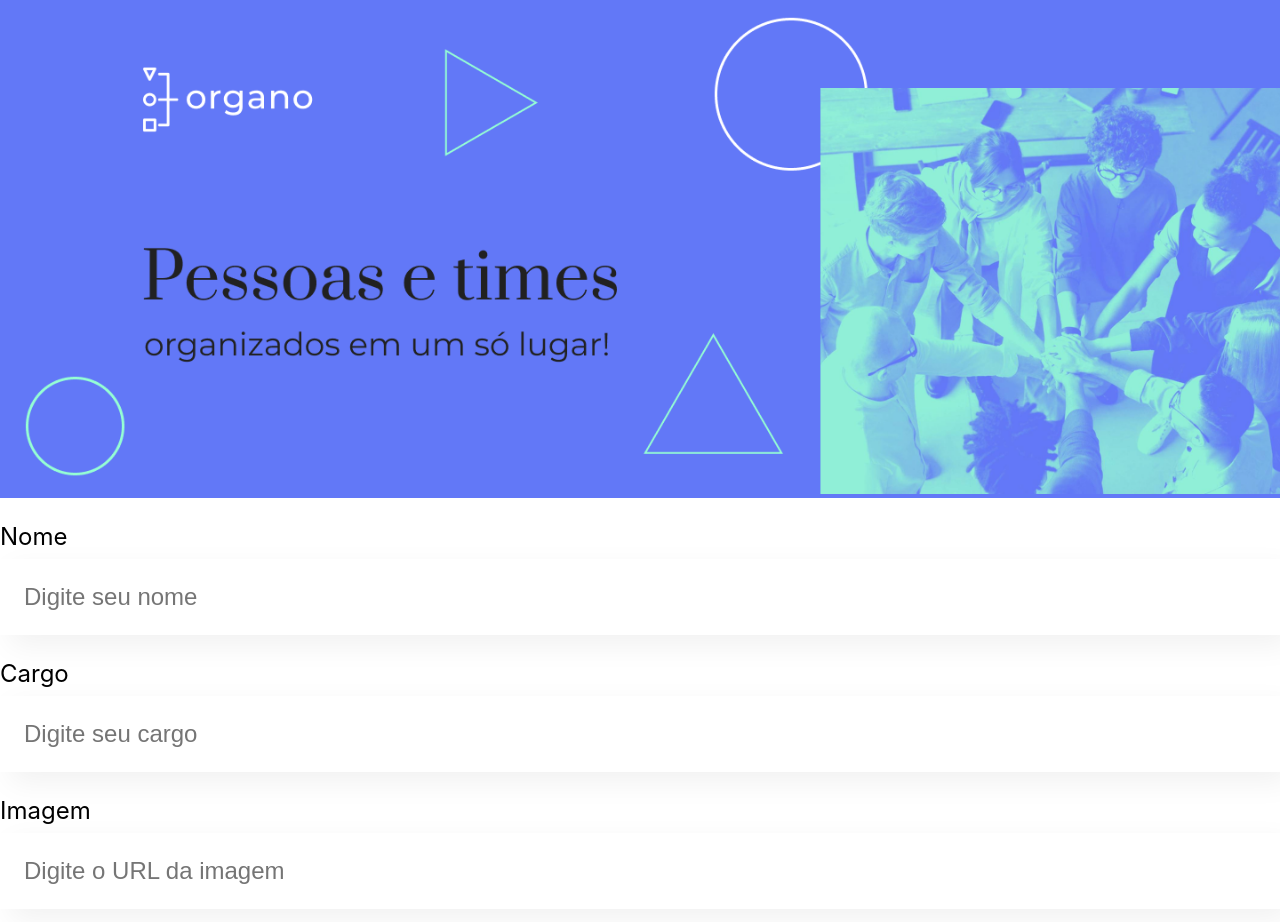
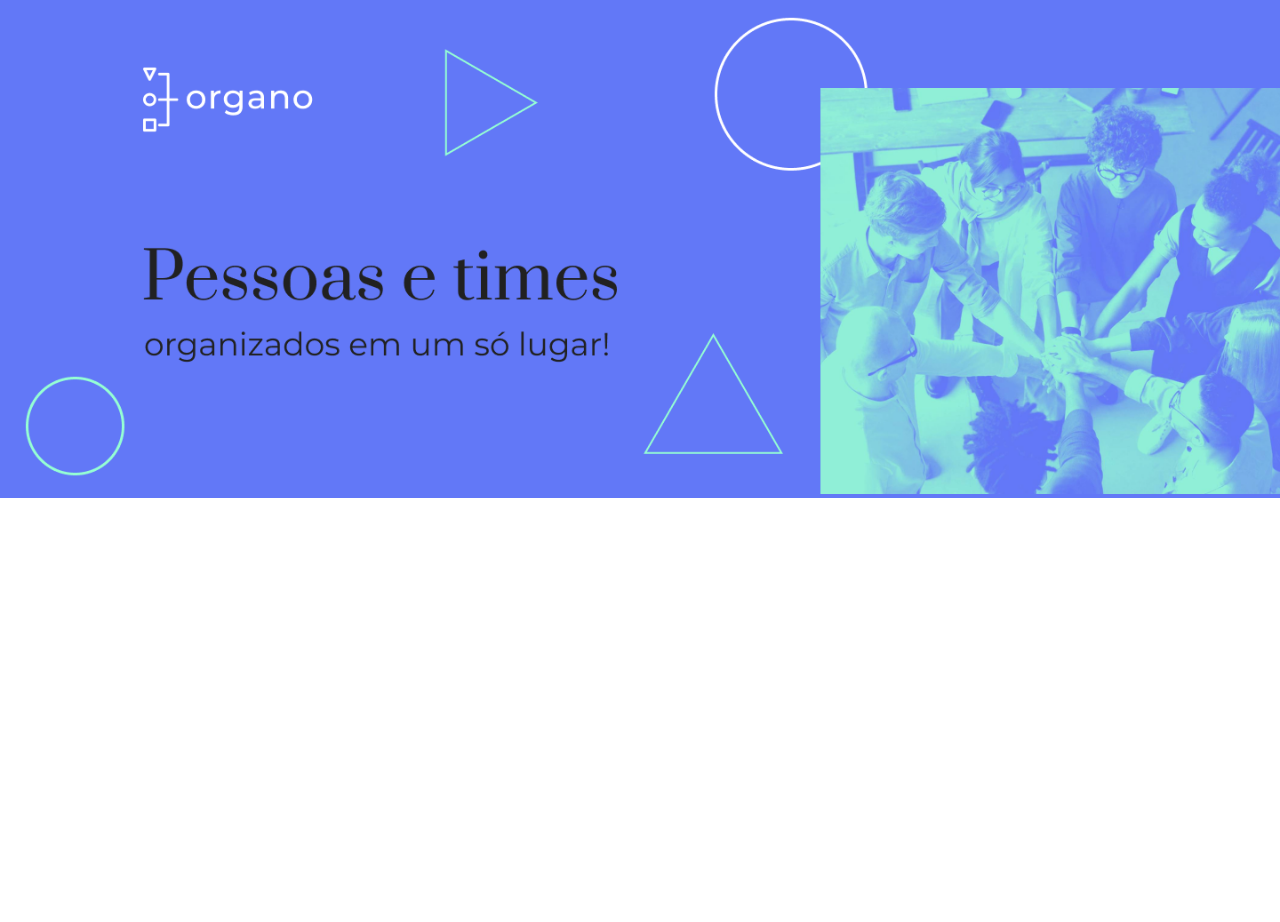
Before and after one commit to SsaGusta/React, a React (Create React App) app: page / in a window 1280 px wide. Shown: the top 922 px of the page. After the commit the page ends 800 px from the top, so only its background shows below. Built offline with nearby package versions, Linux system fonts and the light colour scheme.

Commit message:
feat: add Formulario in the main and remove import

```diff
--- a/src/App.js
+++ b/src/App.js
@@ -1,14 +1,11 @@
 import Banner from './componentes/Banner/Banner.js';
-import CampoTexto from './componentes/CampoTexto';
+import Formulario from './componentes/Formulario/index.js';
 
 function App() {
   return (
     <div className="App">
       <Banner/>
-      <CampoTexto label="Nome" placeholder="Digite seu nome"/>
-      <CampoTexto label="Cargo" placeholder="Digite seu cargo"/>
-      <CampoTexto label="Imagem" placeholder="Digite o URL da imagem"/>
-
+      <Formulario/>
     </div>
   );
 }
```
